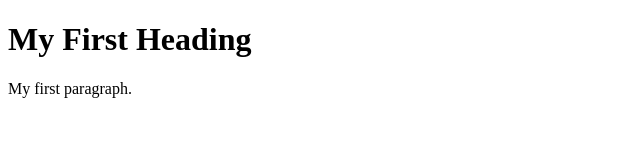
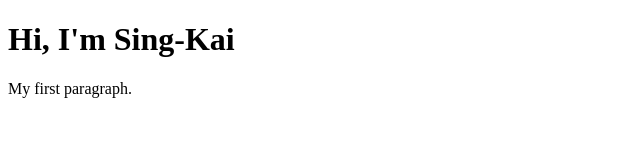
Before and after one commit to Sing-Kai/Sing-Kai.github.io, a plain HTML site: page index.html in a window 1280 px wide. Shown: the whole page, without its empty margins (0-640 px from the left). Drawn offline with Linux system fonts and the light colour scheme.

Commit message:
first commit

```diff
--- a/index.html
+++ b/index.html
@@ -1,12 +1,12 @@
 <!DOCTYPE html>
 <html>
 <head>
-<title>Page Title</title>
+    <title>Sing-Kai</title>
 </head>
-<body>
+    <body>
 
-<h1>My First Heading</h1>
-<p>My first paragraph.</p>
+        <h1>Hi, I'm Sing-Kai</h1>
+        <p>My first paragraph.</p>
 
-</body>
+    </body>
 </html>
```
Also changed, not shown: css/app.css (added).
